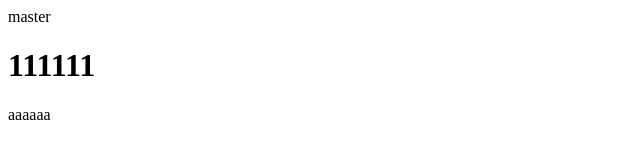
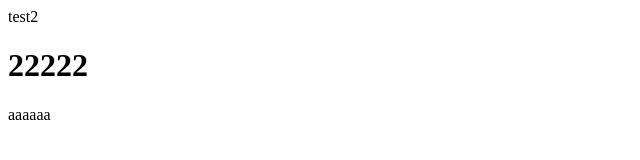
Before and after one commit to greatasher7/Study-Git, a website: page index.html in a window 1280 px wide. Shown: the full height of the page, 0-640 px from the left. Drawn offline with Linux system fonts and the light colour scheme.

Commit message:
test2 first commit

```diff
--- a/index.html
+++ b/index.html
@@ -7,8 +7,8 @@
     <title>Document</title>
   </head>
   <body>
-    <div>master</div>
-    <h1>111111</h1>
+    <div>test2</div>
+    <h1>22222</h1>
     <p>aaaaaa</p>
   </body>
 </html>
```
